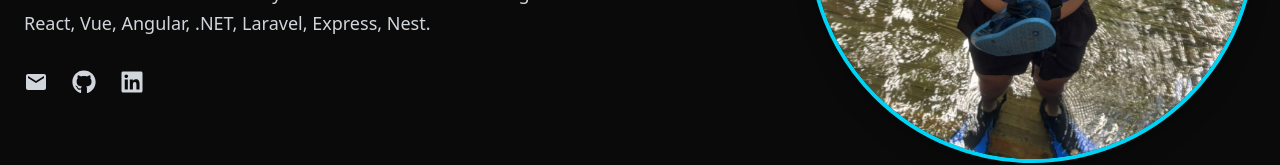
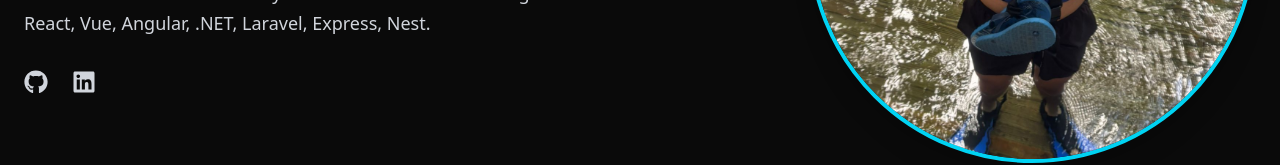
Before and after one commit to RaulD32/Portfolio, a React (Vite) app: page / in a window 1280 px wide. Shown: the part 461-626 px from the top of the page. Built offline with nearby package versions, Linux system fonts and the light colour scheme.

Commit message:
last fix

```diff
--- a/src/components/Hero.tsx
+++ b/src/components/Hero.tsx
@@ -1,5 +1,5 @@
 import { FaGithub, FaLinkedin } from 'react-icons/fa'
-import { MdEmail } from 'react-icons/md'
+
 
 const Hero = () => {
   return (
@@ -36,9 +36,9 @@ const Hero = () => {
 
           {/* Redes sociales */}
           <div className="flex justify-center md:justify-start gap-6 items-center text-gray-300 text-2xl">
-            <a href="mailto:raul.diaz@ejemplo.com" className="hover:text-cyan-400 transition" title="Correo">
+            {/* <a href="mailto:joserauldiaz779@gmail.com" className="hover:text-cyan-400 transition" title="Correo">
               <MdEmail />
-            </a>
+            </a> */}
             <a href="https://github.com/RaulD32" target="_blank" className="hover:text-cyan-400 transition" title="GitHub">
               <FaGithub />
             </a>
--- a/src/components/Navbar.tsx
+++ b/src/components/Navbar.tsx
@@ -1,5 +1,5 @@
 import { useState } from 'react'
-import { SunIcon, Bars3Icon, XMarkIcon } from '@heroicons/react/24/outline'
+import {  Bars3Icon, XMarkIcon } from '@heroicons/react/24/outline'
 
 const Navbar = () => {
   const [open, setOpen] = useState(false)
```
